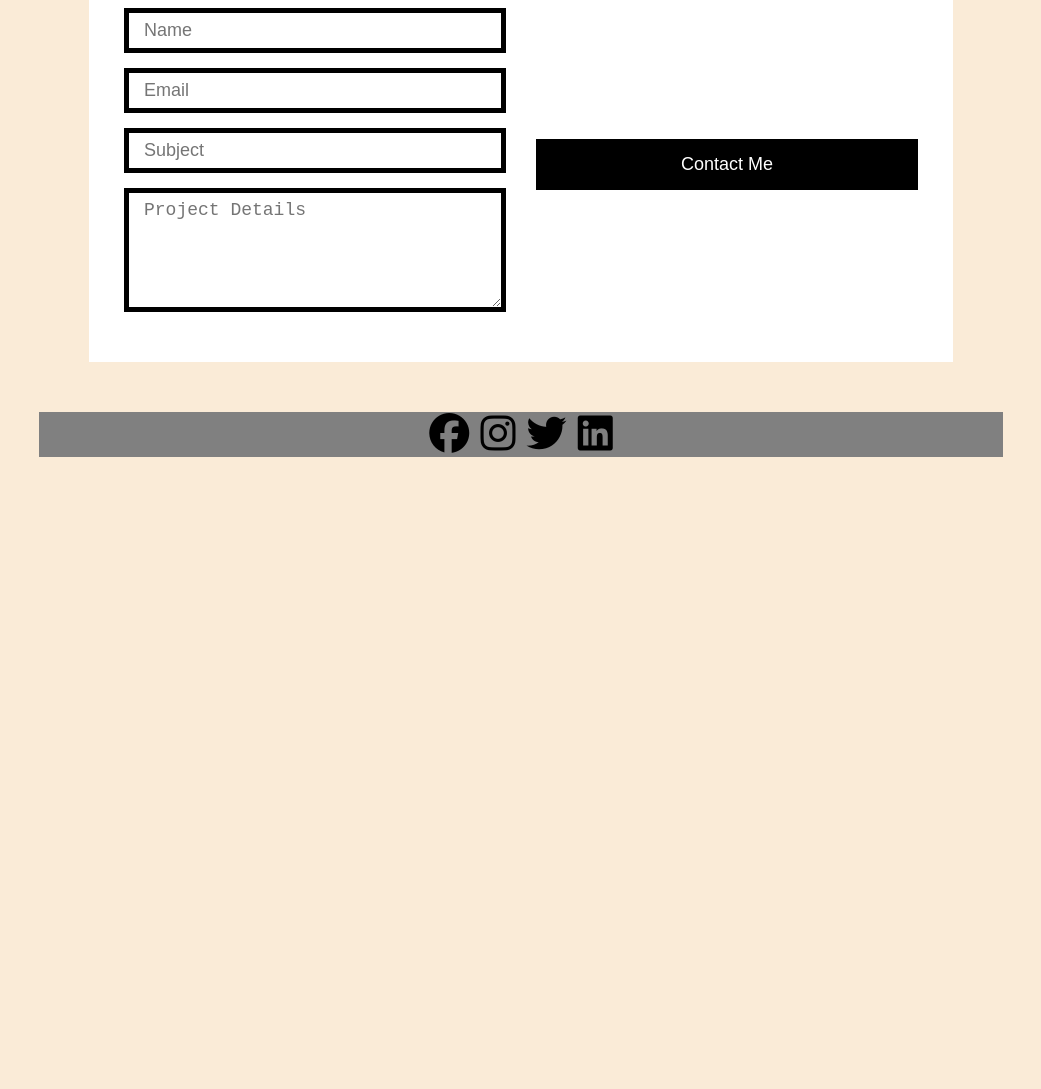
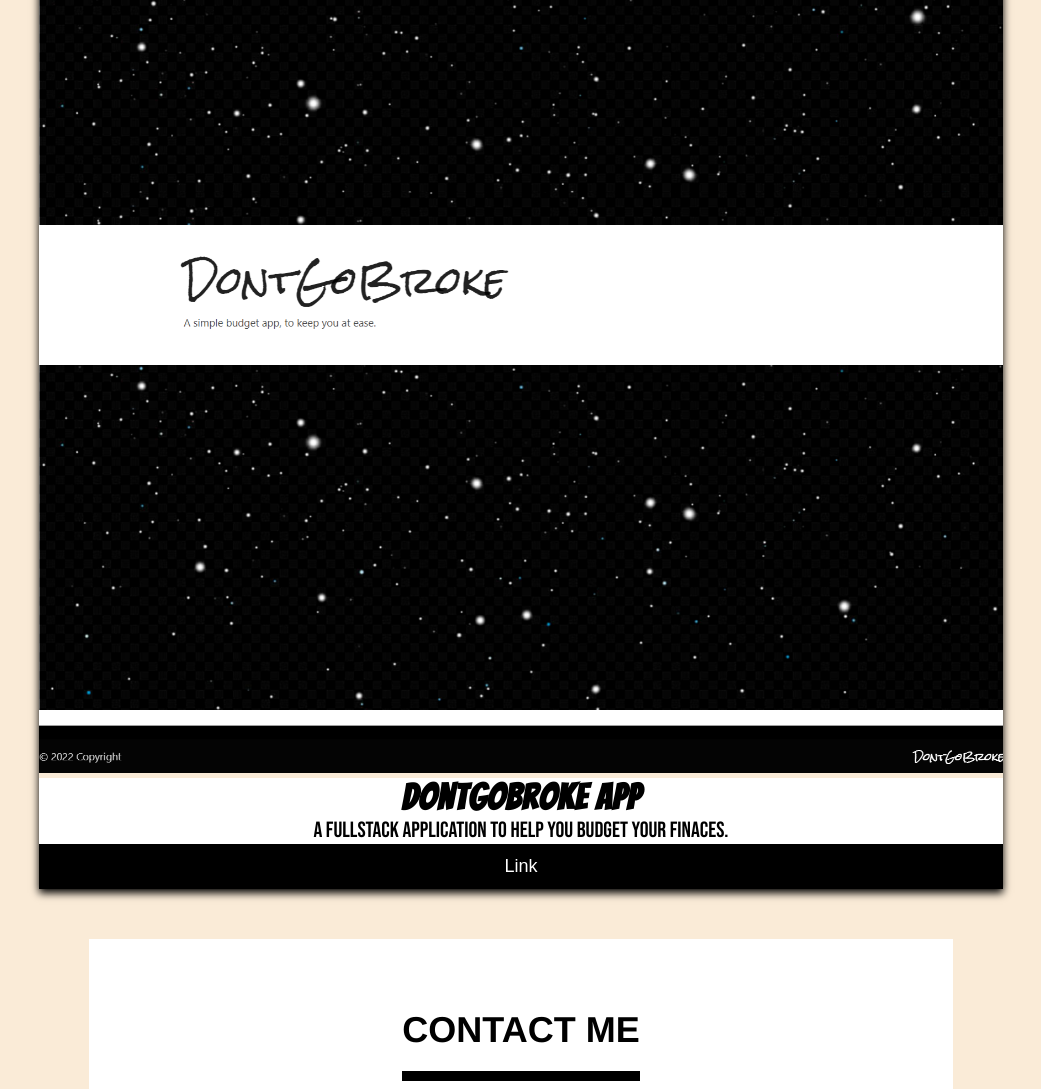
Before and after one commit to brian-nelson10/Portfolio, a plain HTML site: page index.html in a window 1280 px wide. Shown: the part 3425-4514 px from the top of the page, without its empty margins (119-1160 px from the left). Before the commit the page ends 3912 px from the top, so only its background shows below. Drawn offline with Linux system fonts and the light colour scheme.

Commit message:
added dontgobroke

```diff
--- a/index.html
+++ b/index.html
@@ -129,6 +129,19 @@
 </div>
 </div>
 </div>
+<br>
+<div class="card">
+    <div>
+<img src="images/screencapture-chrome-extension-fdpohaocaechififmbbbbbknoalclacl-capture-html-2022-09-24-18_52_40.png" alt="dontgobroke app screenshot" style="width:100%">
+<div class="card-body">
+<h3 class="card-title">DontGoBroke App</h3>
+<p class="card-text">A fullstack Application to help you budget your finaces.</p>
+<p>
+    <a href="https://dontgobroke.herokuapp.com/"><button>Link</button></a>
+</p>
+</div>
+</div>
+</div>
 
     <!--contact section-->
 
```
Also changed, not shown: images/screencapture-chrome-extension-fdpohaocaechififmbbbbbknoalclacl-capture-html-2022-09-24-18_52_40.png (added).
